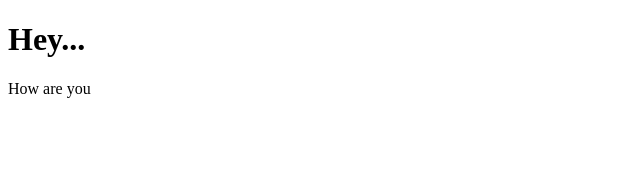
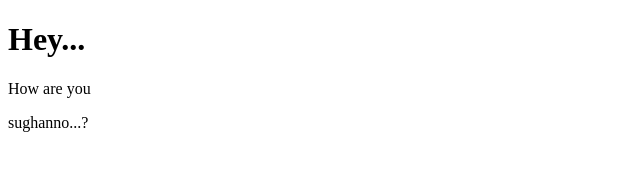
Before and after one commit to Lijisha-k-u/git_sample, a plain HTML site: page index.html in a window 1280 px wide. Shown: the full height of the page, 0-640 px from the left. Drawn offline with Linux system fonts and the light colour scheme.

Commit message:
Hello file modified

```diff
--- a/index.html
+++ b/index.html
@@ -8,5 +8,6 @@
 <body>
     <h1>Hey...</h1>
     <p>How are you</p>
+    <p>sughanno...?</p>
 </body>
 </html>
```
